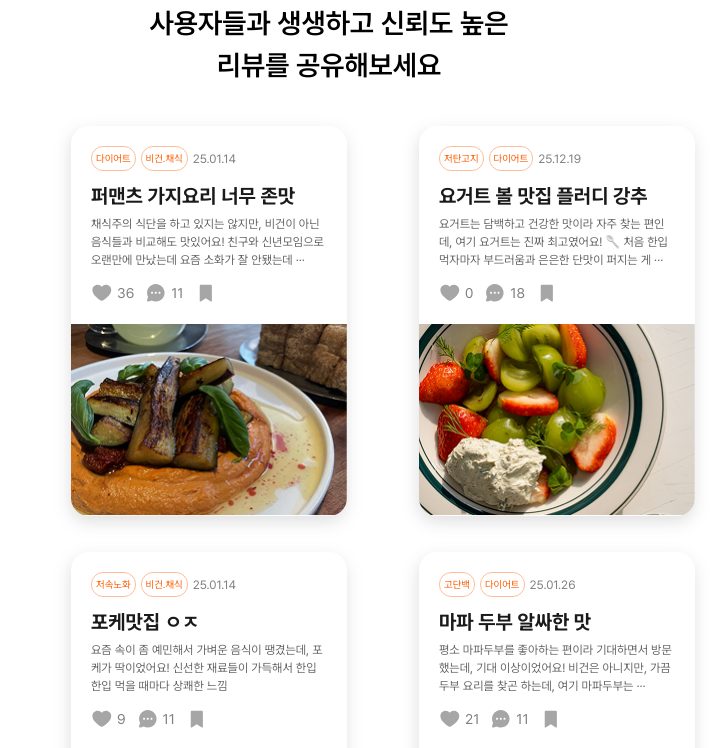
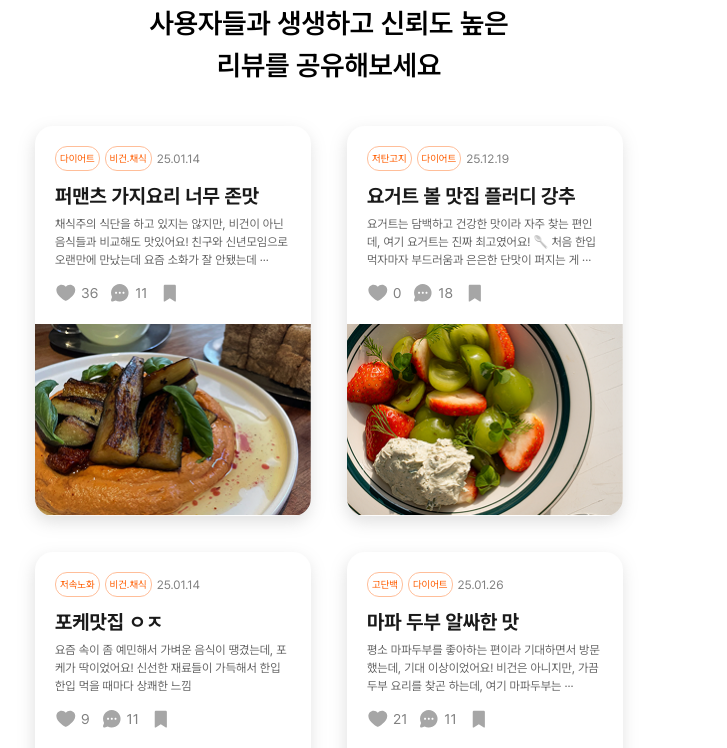
Before and after one commit to hyun2e/weat-landing, a React (Vite) app: page / in a window 1280 px wide. Shown: the part 2542-3290 px from the top of the page, without its empty margins (311-1038 px from the left). Built offline with nearby package versions, Linux system fonts and the light colour scheme.

Commit message:
review 카드 스타일 조정

```diff
--- a/src/components/Card_review.jsx
+++ b/src/components/Card_review.jsx
@@ -14,13 +14,10 @@ const CardTitle = styled.h2`
 /* 카드 컨테이너 */
 const CardContainer = styled.div`
   width: 276px;
-  min-width:276px;
   background: white;
   border-radius: 18px;
   box-shadow: -1px 6px 16px rgba(131, 131, 131, 0.25);
   overflow: hidden;
-  display: flex;
-  flex-direction: column;
   transition: transform 0.2s ease-in-out;
   margin: 0 auto; /* ✅ 카드 중앙 정렬 */
 `;
@@ -64,7 +61,7 @@ const CardBody = styled.div`
   .card-title {
     font-size: 20px;
     font-weight: bold;
-    color: #1A1A1A;
+    color: #1a1a1a;
     word-wrap: break-word;
     white-space: normal;
   }
@@ -100,7 +97,7 @@ const Card_review = ({ review }) => {
   return (
     <>
       {/* 카드 외부 타이틀 (가운데 정렬) */}
-      <CardTitle>{review.mainTitle}</CardTitle>
+      {/* <CardTitle>{review.mainTitle}</CardTitle> */}
 
       <CardContainer>
         {/* 카드 */}
--- a/src/sections/Review.jsx
+++ b/src/sections/Review.jsx
@@ -14,24 +14,21 @@ const ReviewContainer = styled.div`
   position: relative;
   left: 50%;
   transform: translateX(-50%);
-`
+`;
 const ReviewTitle = styled.h2`
   line-height: 1.5;
-`
+`;
 
 const CardListWrapper = styled.div`
   display: flex;
-  flex-direction: row;
   gap: 36px;
-  width: 588px;
-  align-items: center;
 `;
 
 const CardListContents = styled.div`
   display: flex;
   flex-direction: column;
   gap: 36px;
-`
+`;
 
 function Review() {
   // 리뷰 데이터 배열
@@ -97,7 +94,9 @@ function Review() {
   return (
     <ReviewContainer>
       {/* 페이지 제목 */}
-      <ReviewTitle>사용자들과 생생하고 신뢰도 높은 <br/> 리뷰를 공유해보세요</ReviewTitle>
+      <ReviewTitle>
+        사용자들과 생생하고 신뢰도 높은 <br /> 리뷰를 공유해보세요
+      </ReviewTitle>
 
       {/* 리뷰 카드 리스트 */}
       <CardListContents>
```
